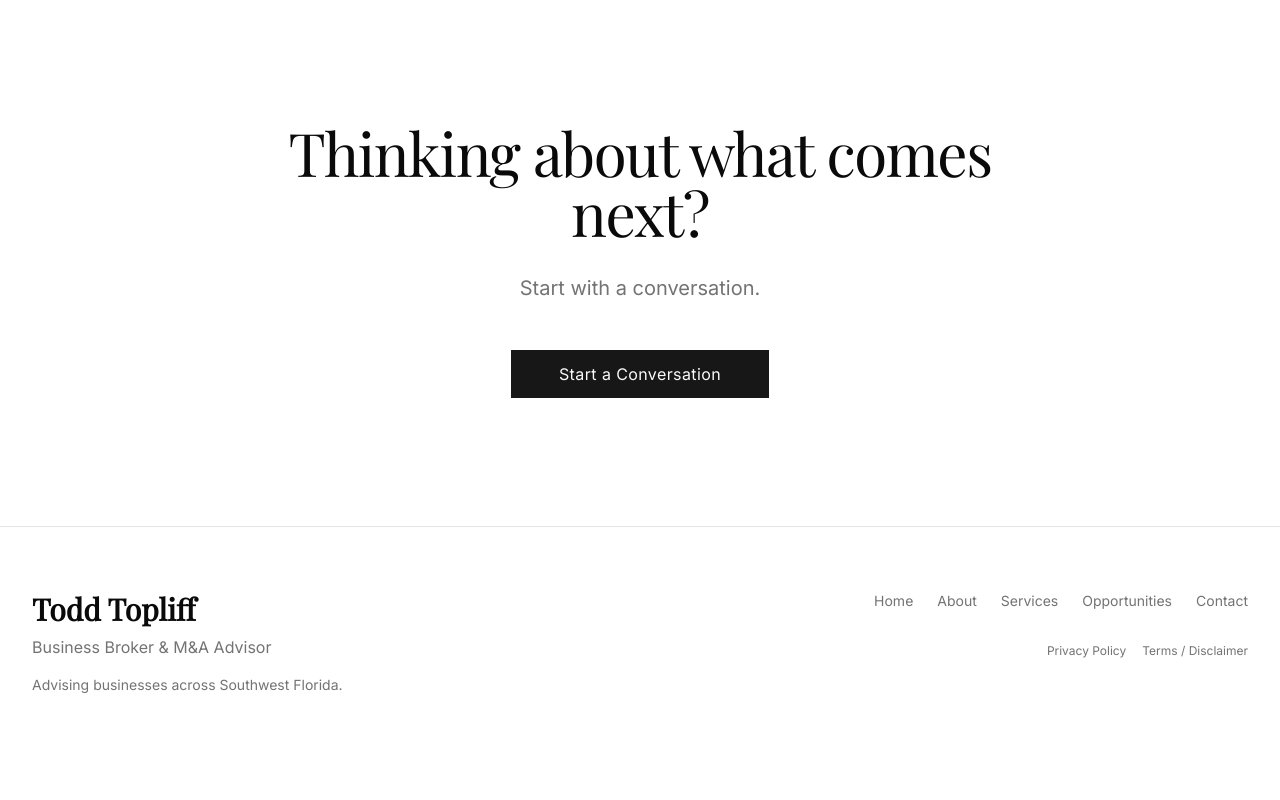
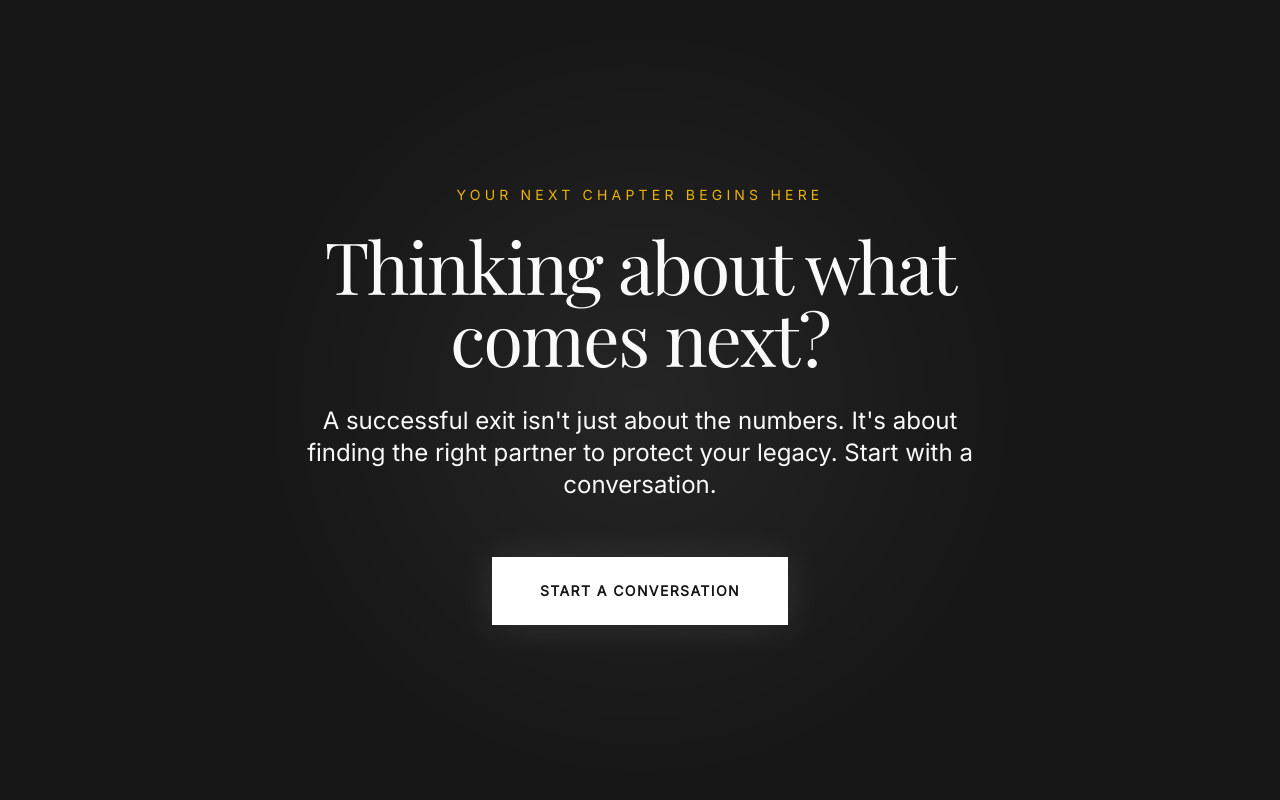
Before and after one commit to VictorChidex1/todd-toplif, a React (Vite) app: page / in a window 1280 px wide. Shown: the part 5760-6560 px from the top of the page. Before the commit the page ends 6519 px from the top, so only its background shows below. Built offline with nearby package versions, Linux system fonts and the light colour scheme.

Commit message:
style: redesign final cta section

```diff
--- a/src/pages/Home/sections/FinalCTA.tsx
+++ b/src/pages/Home/sections/FinalCTA.tsx
@@ -1,27 +1,38 @@
 import { Link } from "react-router-dom"
-import { buttonVariants } from "@/components/ui/button"
-import { cn } from "@/lib/utils"
 import { motion } from "framer-motion"
 
 export function FinalCTA() {
   return (
-    <section className="py-24 md:py-32 bg-background border-t border-border">
-      <div className="container mx-auto px-4 md:px-8 max-w-screen-2xl text-center">
+    <section className="relative py-32 md:py-48 bg-primary text-primary-foreground overflow-hidden">
+      {/* Subtle ambient glow to create depth */}
+      <div className="absolute inset-0 bg-[radial-gradient(circle_at_center,_var(--tw-gradient-stops))] from-white/10 via-transparent to-transparent opacity-60" />
+
+      <div className="container relative z-10 mx-auto px-4 md:px-8 max-w-screen-2xl text-center">
         <motion.div
-          initial={{ opacity: 0, y: 20 }}
+          initial={{ opacity: 0, y: 30 }}
           whileInView={{ opacity: 1, y: 0 }}
           viewport={{ once: true, margin: "-100px" }}
-          transition={{ duration: 0.6 }}
-          className="max-w-3xl mx-auto flex flex-col items-center"
+          transition={{ duration: 0.8, ease: "easeOut" }}
+          className="max-w-4xl mx-auto flex flex-col items-center"
         >
-          <h2 className="font-heading text-4xl md:text-6xl font-medium tracking-tight mb-8">
-            Thinking about what comes next?
+          <span className="font-sans text-sm tracking-[0.3em] text-yellow-500 uppercase mb-6 block">
+            Your Next Chapter Begins Here
+          </span>
+          <h2 className="font-heading text-5xl md:text-7xl font-medium tracking-tight mb-8 leading-[1.1]">
+            Thinking about what<br/>comes next?
           </h2>
-          <p className="text-xl text-muted-foreground mb-12">
-            Start with a conversation.
+          <p className="text-xl md:text-2xl text-primary-foreground/70 mb-14 font-light max-w-2xl">
+            A successful exit isn't just about the numbers. It's about finding the right partner to protect your legacy. Start with a conversation.
           </p>
-          <Link to="/contact" className={cn(buttonVariants({ size: "lg" }), "rounded-none px-12 py-6 text-base font-sans tracking-wide")}>
-            Start a Conversation
+
+          <Link
+            to="/contact"
+            className="group relative inline-flex items-center justify-center bg-white text-primary px-12 py-6 overflow-hidden transition-all duration-300 hover:scale-105 shadow-[0_0_40px_rgba(255,255,255,0.1)] hover:shadow-[0_0_60px_rgba(255,255,255,0.2)]"
+          >
+            <span className="relative z-10 font-sans tracking-[0.1em] uppercase font-semibold text-sm">
+              Start a Conversation
+            </span>
+            <div className="absolute inset-0 bg-yellow-50 translate-y-[100%] group-hover:translate-y-0 transition-transform duration-300 ease-in-out" />
           </Link>
         </motion.div>
       </div>
```
